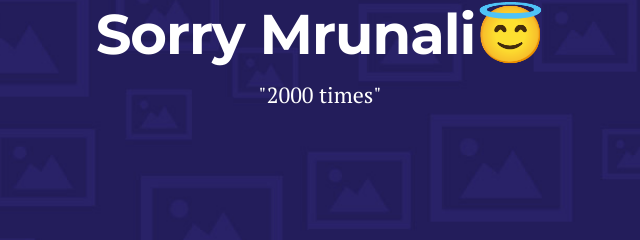
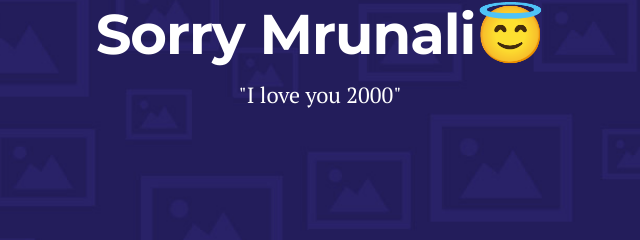
Before and after one commit to rakexg/rakexg.github.io, a plain HTML site: page index.html in a window 1280 px wide. Shown: the part 284-524 px from the top of the page, 320-960 px from the left. Drawn offline with Linux system fonts and the light colour scheme.

Commit message:
Update index.html for dam

```diff
--- a/index.html
+++ b/index.html
@@ -56,7 +56,7 @@
                 <!-- <img class="top-logo" src="demo-images/logo.png" alt="Boxus" /> -->
                 <br>
                 <h1 class="big-title">Sorry Mrunali😇</h1>
-                <p class="title-desc">"2000 times"</p>
+                <p class="title-desc">"I love you 2000"</p>
             </div>
         </div>
 
```
